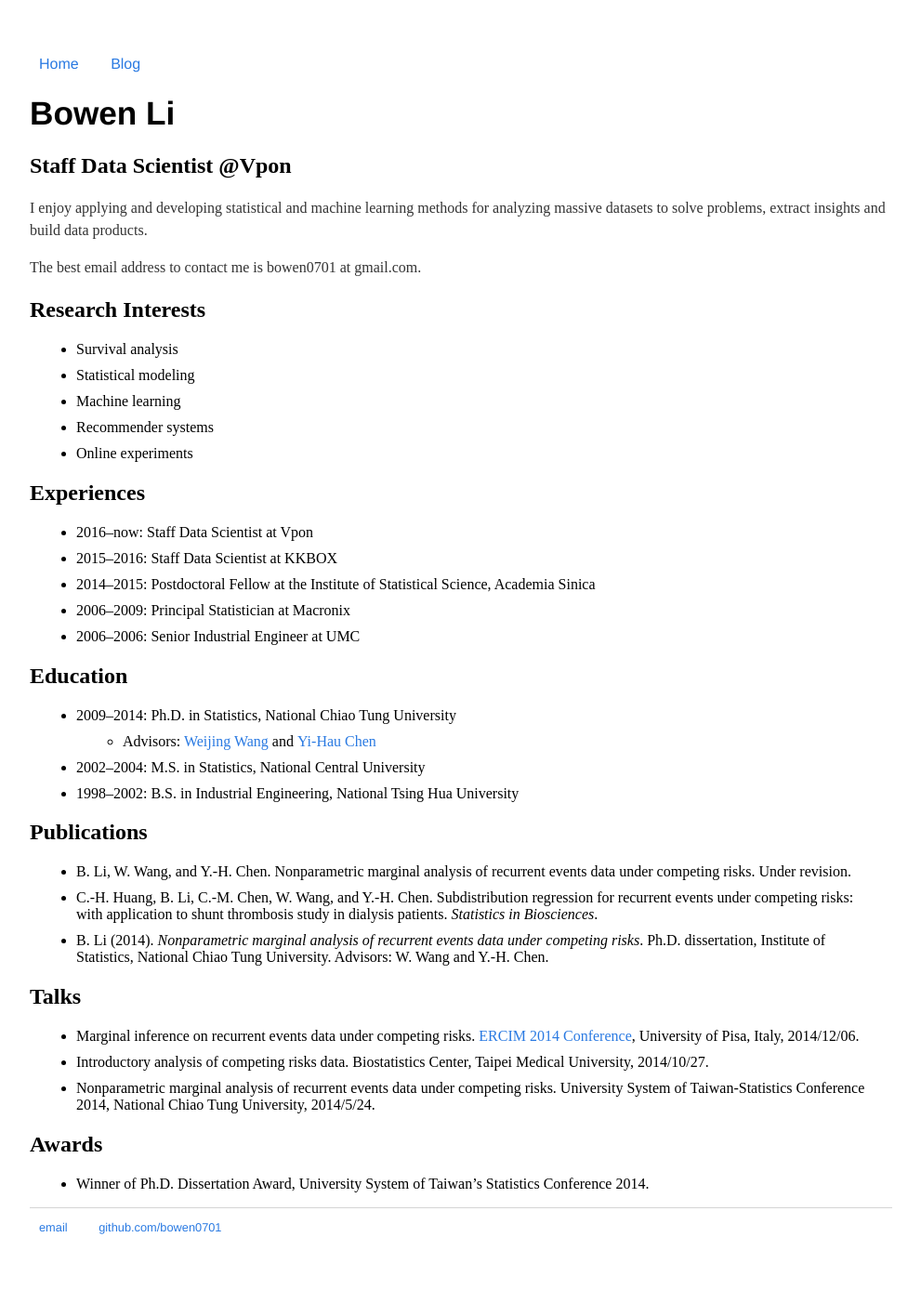
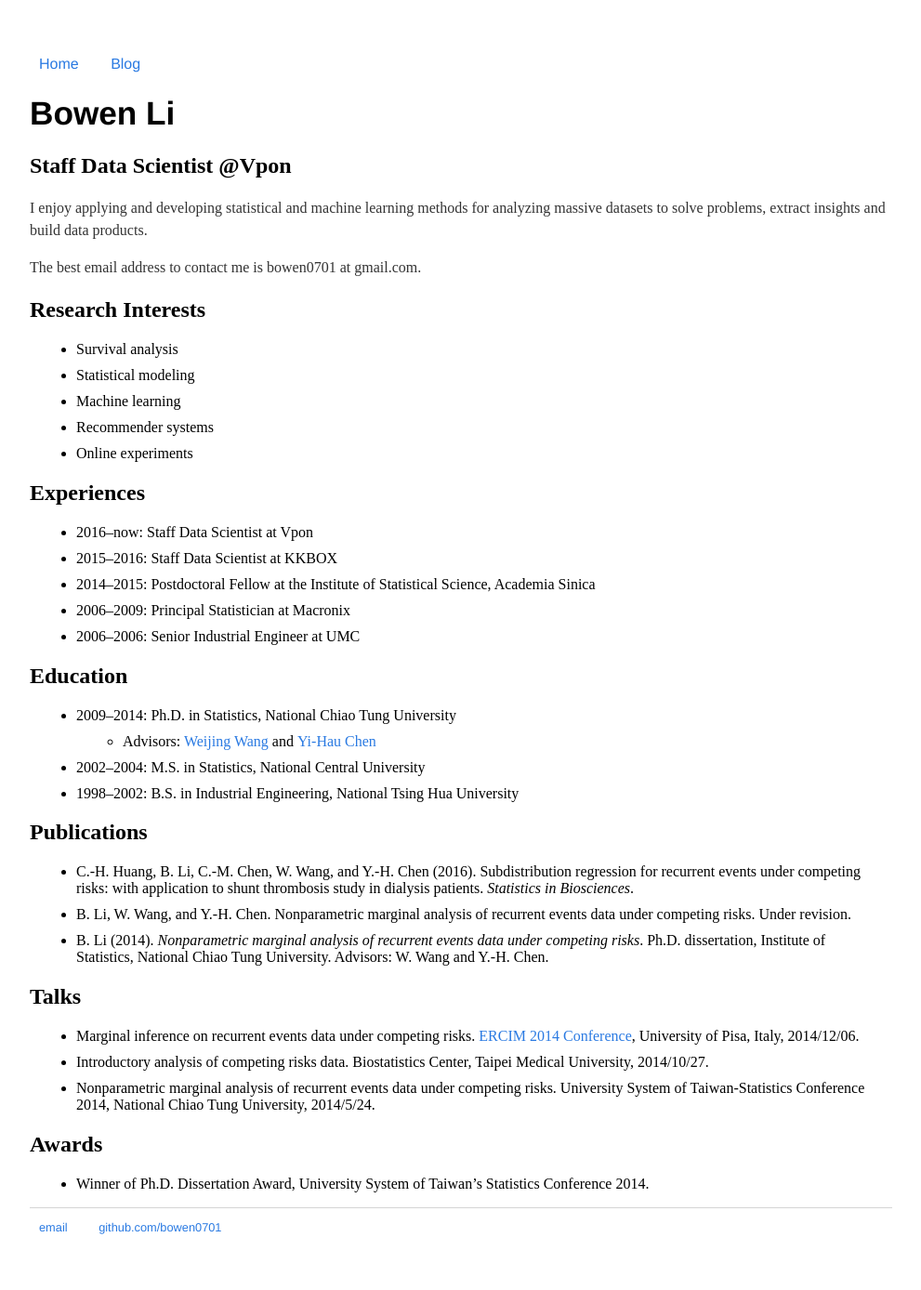
Before and after one commit to bowen0701/bowen0701.github.io, a Jekyll site: the page built from index.md, in a window 1280 px wide. Shown: the whole page at 93% size, without its empty margins (144-1135 px from the left). Built offline with Jekyll 4.4.1, drawn with Linux system fonts in a browser that asks for light colours.

Commit message:
Revise publication 1

```diff
--- a/index.md
+++ b/index.md
@@ -32,8 +32,8 @@
 - 1998--2002: B.S. in Industrial Engineering, National Tsing Hua University
 
 ## Publications
+- C.-H. Huang, B. Li, C.-M. Chen, W. Wang, and Y.-H. Chen (2016). Subdistribution regression for recurrent events under competing risks: with application to shunt thrombosis study in dialysis patients. *Statistics in Biosciences*.
 - B. Li, W. Wang, and Y.-H. Chen. Nonparametric marginal analysis of recurrent events data under competing risks. Under revision.
-- C.-H. Huang, B. Li, C.-M. Chen, W. Wang, and Y.-H. Chen. Subdistribution regression for recurrent events under competing risks: with application to shunt thrombosis study in dialysis patients. *Statistics in Biosciences*.
 - B. Li (2014). *Nonparametric marginal analysis of recurrent events data under competing risks*. Ph.D. dissertation, Institute of Statistics, National Chiao Tung University. Advisors: W. Wang and Y.-H. Chen.
 
 ## Talks
```
